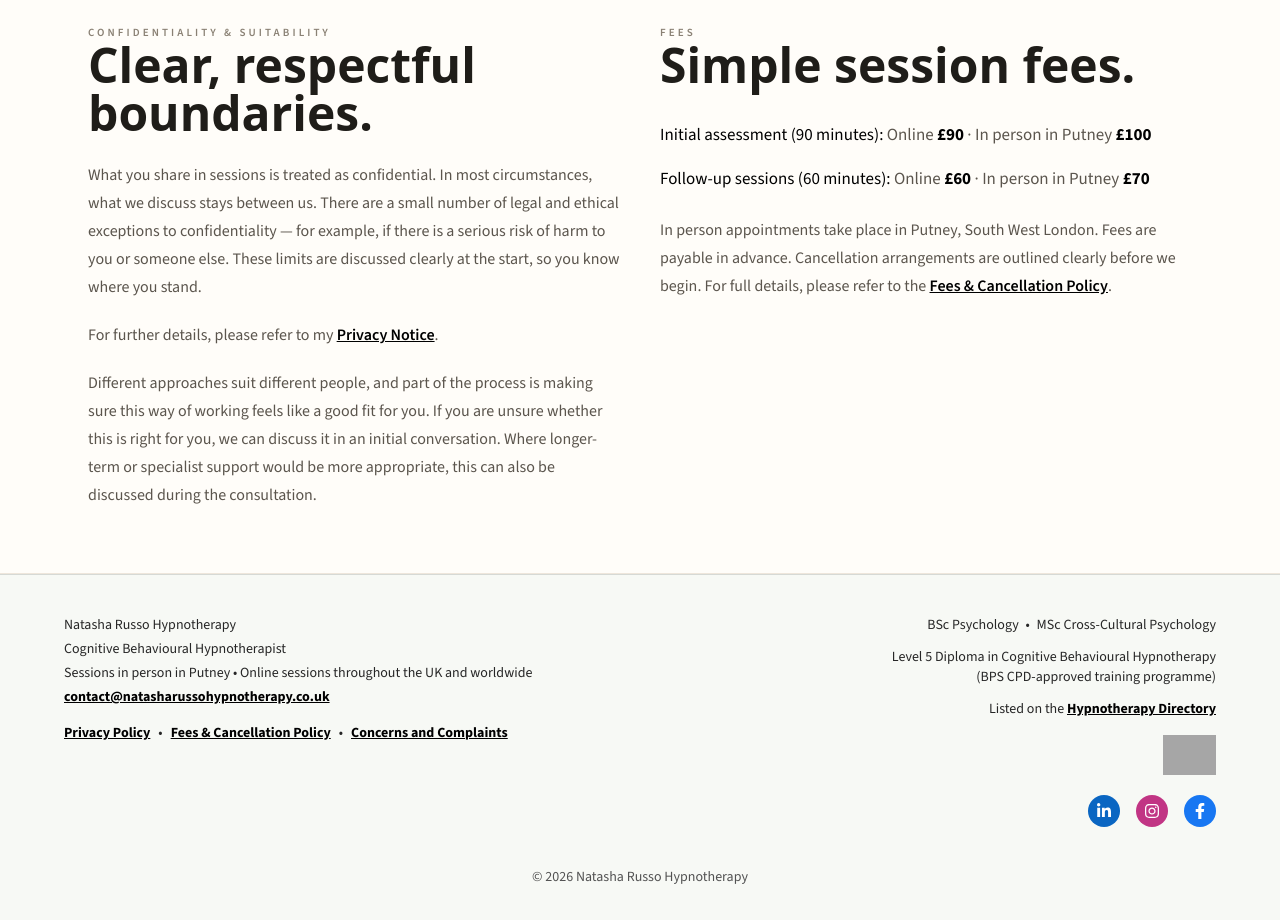
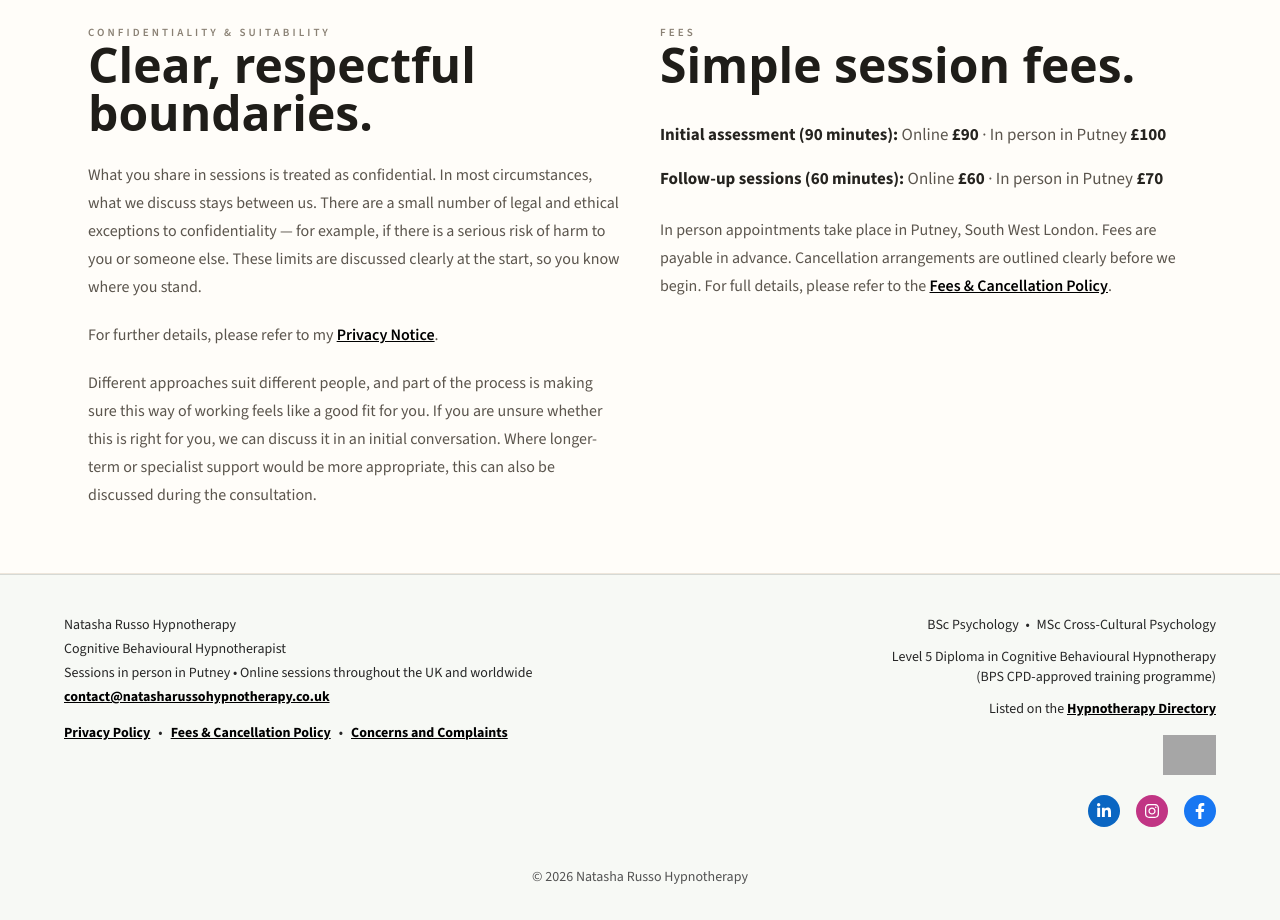
Before and after one commit to russog/natasha-russo-hypnotherapy, a Next.js app in the folder src/: page /working-with-me in a window 1280 px wide. Shown: the part 2320-3240 px from the top of the page. Built offline with nearby package versions, Linux system fonts and the light colour scheme; grey boxes are pictures that could not be loaded.

Commit message:
Restore bold fee section styling

```diff
--- a/src/src/app/fees-cancellation/page.tsx
+++ b/src/src/app/fees-cancellation/page.tsx
@@ -11,13 +11,14 @@ export const metadata: Metadata = {
 const titleClass = "!font-sans text-4xl font-semibold leading-tight tracking-normal text-[#1F1D19] sm:text-5xl";
 const eyebrowClass = "text-[11px] font-semibold uppercase tracking-[0.28em] text-[#8A8174]";
 const textClass = "text-base leading-7 text-[#5B554D]";
+const feeTextClass = "text-base leading-7 text-[#5B554D] [&_strong]:text-[#25231F]";
 
 const sections = [
     {
         title: "Session fees",
         body: [
-            <>The initial assessment lasts approximately <span className="font-normal text-black">90 minutes</span> and is charged at <strong className="text-black">£90 online</strong> or <strong className="text-black">£100 in person in Putney, South West London</strong>, allowing additional time for assessment and conceptualisation.</>,
-            <>Follow-up Cognitive Behavioural Hypnotherapy sessions usually last approximately <span className="font-normal text-black">60 minutes</span> and are charged at <strong className="text-black">£60 online</strong> or <strong className="text-black">£70 in person in Putney, South West London</strong>.</>,
+            <>The initial assessment lasts approximately <strong>90 minutes</strong> and is charged at <strong>£90 online</strong> or <strong>£100 in person in Putney, South West London</strong>, allowing additional time for assessment and conceptualisation.</>,
+            <>Follow-up Cognitive Behavioural Hypnotherapy sessions usually last approximately <strong>60 minutes</strong> and are charged at <strong>£60 online</strong> or <strong>£70 in person in Putney, South West London</strong>.</>,
             <>Fees may be reviewed periodically. Any changes to fees will apply to new clients and will not affect the fee already agreed with you for your current course of therapy.</>,
         ],
     },
@@ -68,7 +69,7 @@ export default function FeesCancellationStylePreview() {
                             <h2 className={`${titleClass} text-3xl sm:text-4xl`}>{section.title}.</h2>
                             <div className="mt-5 space-y-4">
                                 {section.body.map((paragraph, index) => (
-                                    <p key={index} className={textClass}>
+                                    <p key={index} className={section.title === "Session fees" ? feeTextClass : textClass}>
                                         {paragraph}
                                     </p>
                                 ))}
--- a/src/src/app/working-with-me/page.tsx
+++ b/src/src/app/working-with-me/page.tsx
@@ -161,9 +161,9 @@ export default function WorkingWithMe() {
                     <article>
                         <p className={eyebrowClass}>Fees</p>
                         <h2 className={titleClass}>Simple session fees.</h2>
-                        <ul className="mt-8 space-y-4 text-[#5B554D]">
-                            <li><span className="font-normal text-black">Initial assessment (90 minutes):</span> Online <strong className="text-black">£90</strong> · In person in Putney <strong className="text-black">£100</strong></li>
-                            <li><span className="font-normal text-black">Follow-up sessions (60 minutes):</span> Online <strong className="text-black">£60</strong> · In person in Putney <strong className="text-black">£70</strong></li>
+                        <ul className="mt-8 space-y-4 text-[#5B554D] [&_strong]:text-[#25231F]">
+                            <li><strong>Initial assessment (90 minutes):</strong> Online <strong>£90</strong> · In person in Putney <strong>£100</strong></li>
+                            <li><strong>Follow-up sessions (60 minutes):</strong> Online <strong>£60</strong> · In person in Putney <strong>£70</strong></li>
                         </ul>
                         <p className={`${textClass} mt-6`}>
                             In person appointments take place in Putney, South West London. Fees are payable in advance.
```
